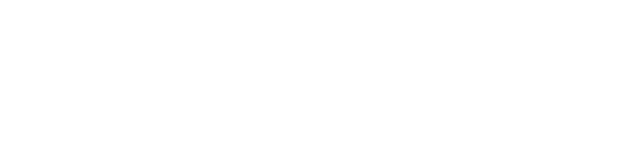
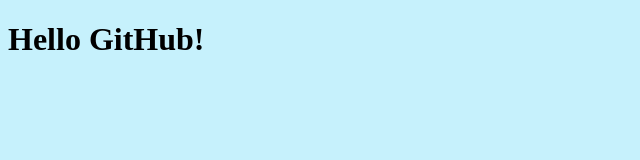
Before and after one commit to Ser57B/gitHUB, a plain HTML site: page index.html in a window 1280 px wide. Shown: the whole page, without its empty margins (0-640 px from the left). Drawn offline with Linux system fonts and the light colour scheme.

Commit message:
смена фона

```diff
--- a/css/style.css
+++ b/css/style.css
@@ -1,3 +1,3 @@
 body {
-   background-color: #f9fad9;
+   background-color: #c6f1fc;
 }
--- a/index.html
+++ b/index.html
@@ -6,9 +6,11 @@
    <meta http-equiv="X-UA-Compatible" content="IE=edge">
    <meta name="viewport" content="width=device-width, initial-scale=1.0">
    <title>Document</title>
+   <link rel="stylesheet" href="./css/style.css">
 </head>
 
 <body>
+   <h1>Hello GitHub!</h1>
 <script src="index.js"><script>
 </body>
 
```
